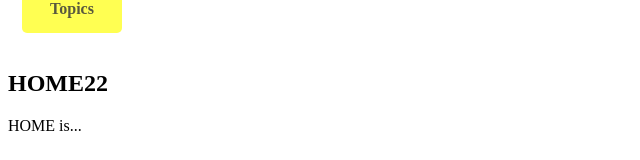
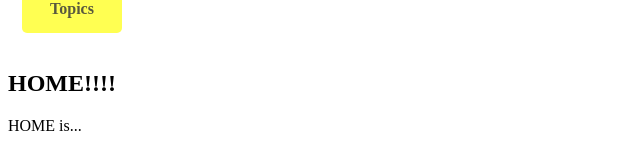
Before and after one commit to l-sa-h/practice, a React (Create React App) app: page / in a window 1280 px wide. Shown: the part 166-326 px from the top of the page, without its empty margins (0-640 px from the left). Built offline with nearby package versions, Linux system fonts and the light colour scheme.

Commit message:
느낌표!

```diff
--- a/src/App.js
+++ b/src/App.js
@@ -9,7 +9,7 @@ import { Provider, useDispatch, useSelector } from 'react-redux';
 function Home(){
   return(
     <div>
-      <h2>HOME22</h2>
+      <h2>HOME!!!!</h2>
       HOME is...
     </div>
   )
```
